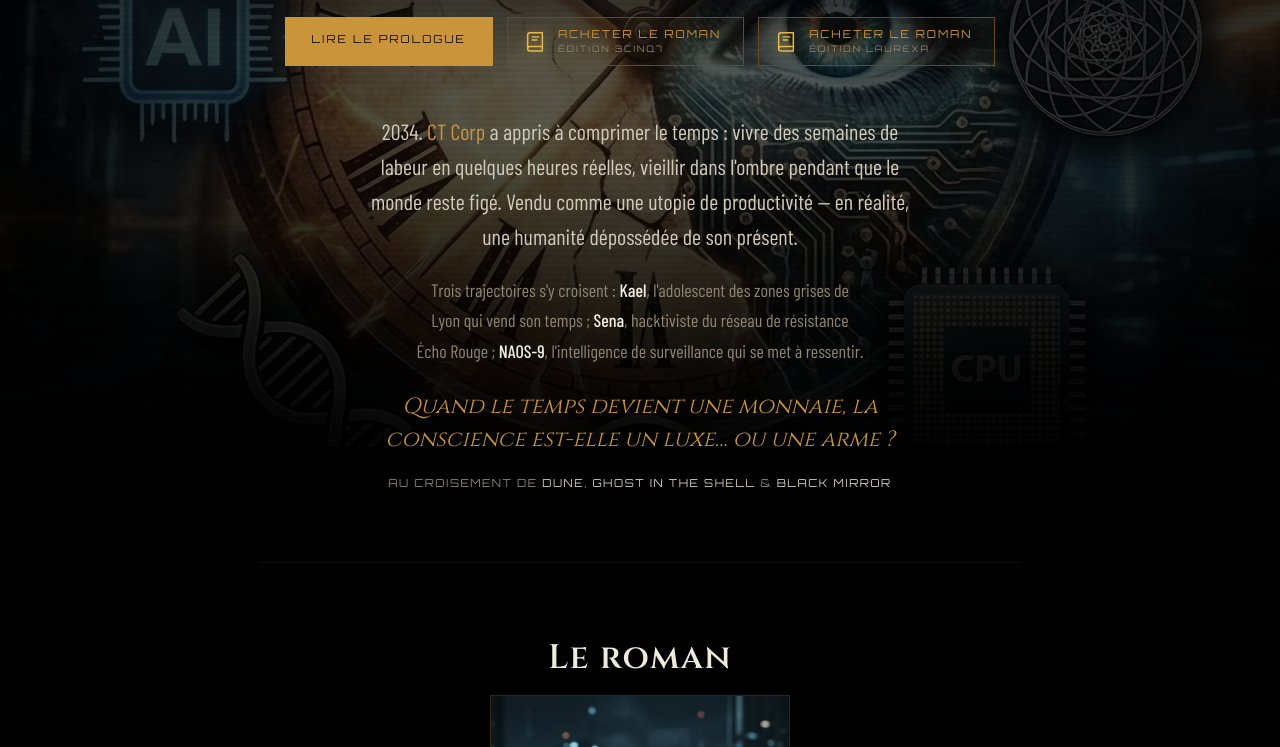
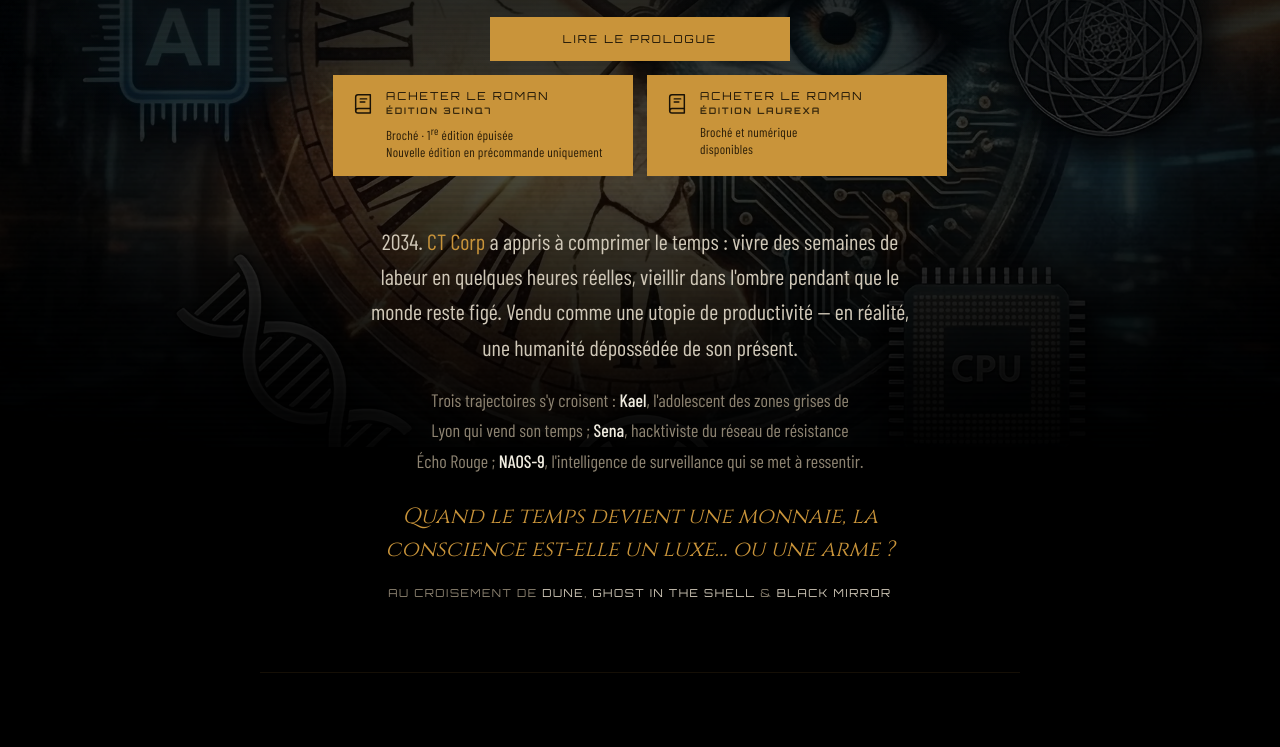
Before and after one commit to presti013/esclaves-du-temps, a plain HTML site: page acheter.html in a window 1280 px wide. Shown: the part 353-1100 px from the top of the page. Drawn offline with Linux system fonts and the light colour scheme.

Commit message:
Acheter : prologue au-dessus, deux éditions côte à côte au même poids visuel, mentions de disponibilité
Co-Authored-By: Claude Opus 5.5 <noreply@anthropic.com>
Claude-Session: https://claude.ai/code/session_01D6cUMxyvzCqDG4afBa1pBA

```diff
--- a/acheter.html
+++ b/acheter.html
@@ -705,6 +705,17 @@ a:focus-visible, button:focus-visible, input:focus-visible { outline:2px solid v
 #hero .scroll-cue { display:none; }
 @media (max-width:680px) { #hero { padding:40px 18px 8px; } #hero + .band { padding-top:24px; } }
 
+
+/* Bloc d'achat : prologue au-dessus, deux éditions côte à côte, même poids visuel */
+.hero-cta { display:grid; grid-template-columns:repeat(2, minmax(0, 300px)); gap:14px; justify-content:center; }
+.hero-cta .btn.primary { grid-column:1 / -1; justify-self:center; width:100%; max-width:300px; text-align:center; }
+.hero-cta .btn.buy { background:var(--gold); color:#1a1206; border-color:var(--gold); padding:14px 18px; align-items:flex-start; }
+.hero-cta .btn.buy:hover, .hero-cta .btn.buy:focus-visible { background:var(--gold2); box-shadow:0 8px 30px rgba(201,148,58,0.3); }
+.hero-cta .btn.buy .ico-book { color:#1a1206; filter:none; margin-top:2px; }
+.hero-cta .btn.buy .buy-ed, .hero-cta .btn.buy:hover .buy-ed { color:#3a2a0e; font-weight:700; }
+.hero-cta .btn.buy .buy-note { font-family:'Barlow Condensed', sans-serif; font-size:13px; letter-spacing:0.02em; text-transform:none; color:#2a1d08; line-height:1.3; margin-top:4px; }
+@media (max-width:680px) { .hero-cta { grid-template-columns:1fr; } .hero-cta .btn.primary { max-width:none; } .hero-cta .btn.buy { justify-content:flex-start; } }
+
 /* ── Contraste WCAG AA (audit 2026-11) ── */
 #footer{opacity:1;color:#8E8472}
 </style>
@@ -729,8 +740,8 @@ a:focus-visible, button:focus-visible, input:focus-visible { outline:2px solid v
     <p class="accroche">« Et si votre vie ne durait qu'une minute ? »</p>
     <div class="hero-cta">
       <a class="btn primary" href="prologue.html">Lire le prologue</a>
-      <a class="btn buy" href="https://www.la-commanderie.be/product/esclaves-du-temps" target="_blank" rel="noopener"><svg class="ico-book" viewBox="0 0 24 24" width="22" height="22" fill="none" stroke="currentColor" stroke-width="1.6" stroke-linecap="round" stroke-linejoin="round" aria-hidden="true"><path d="M4 5.5A2.5 2.5 0 0 1 6.5 3H20v15H6.5A2.5 2.5 0 0 0 4 20.5z"/><path d="M4 20.5A2.5 2.5 0 0 0 6.5 23H20v-5"/><path d="M9 7.5h7M9 11h5"/></svg><span class="buy-txt"><span class="buy-main">Acheter le roman</span><span class="buy-ed">Édition 3Cinq7</span></span></a>
-      <a class="btn buy" href="https://www.laurexa.be" target="_blank" rel="noopener"><svg class="ico-book" viewBox="0 0 24 24" width="22" height="22" fill="none" stroke="currentColor" stroke-width="1.6" stroke-linecap="round" stroke-linejoin="round" aria-hidden="true"><path d="M4 5.5A2.5 2.5 0 0 1 6.5 3H20v15H6.5A2.5 2.5 0 0 0 4 20.5z"/><path d="M4 20.5A2.5 2.5 0 0 0 6.5 23H20v-5"/><path d="M9 7.5h7M9 11h5"/></svg><span class="buy-txt"><span class="buy-main">Acheter le roman</span><span class="buy-ed">Édition Laurexa</span></span></a>
+      <a class="btn buy" href="https://www.la-commanderie.be/product/esclaves-du-temps" target="_blank" rel="noopener"><svg class="ico-book" viewBox="0 0 24 24" width="22" height="22" fill="none" stroke="currentColor" stroke-width="1.6" stroke-linecap="round" stroke-linejoin="round" aria-hidden="true"><path d="M4 5.5A2.5 2.5 0 0 1 6.5 3H20v15H6.5A2.5 2.5 0 0 0 4 20.5z"/><path d="M4 20.5A2.5 2.5 0 0 0 6.5 23H20v-5"/><path d="M9 7.5h7M9 11h5"/></svg><span class="buy-txt"><span class="buy-main">Acheter le roman</span><span class="buy-ed">Édition 3Cinq7</span><span class="buy-note">Broché · 1<sup>re</sup> édition épuisée<br>Nouvelle édition en précommande uniquement</span></span></a>
+      <a class="btn buy" href="https://www.laurexa.be" target="_blank" rel="noopener"><svg class="ico-book" viewBox="0 0 24 24" width="22" height="22" fill="none" stroke="currentColor" stroke-width="1.6" stroke-linecap="round" stroke-linejoin="round" aria-hidden="true"><path d="M4 5.5A2.5 2.5 0 0 1 6.5 3H20v15H6.5A2.5 2.5 0 0 0 4 20.5z"/><path d="M4 20.5A2.5 2.5 0 0 0 6.5 23H20v-5"/><path d="M9 7.5h7M9 11h5"/></svg><span class="buy-txt"><span class="buy-main">Acheter le roman</span><span class="buy-ed">Édition Laurexa</span><span class="buy-note">Broché et numérique<br>disponibles</span></span></a>
     </div>
     <a class="scroll-cue" href="#pitch" aria-label="Découvrir le roman">&#9662;</a>
   </header>
```
